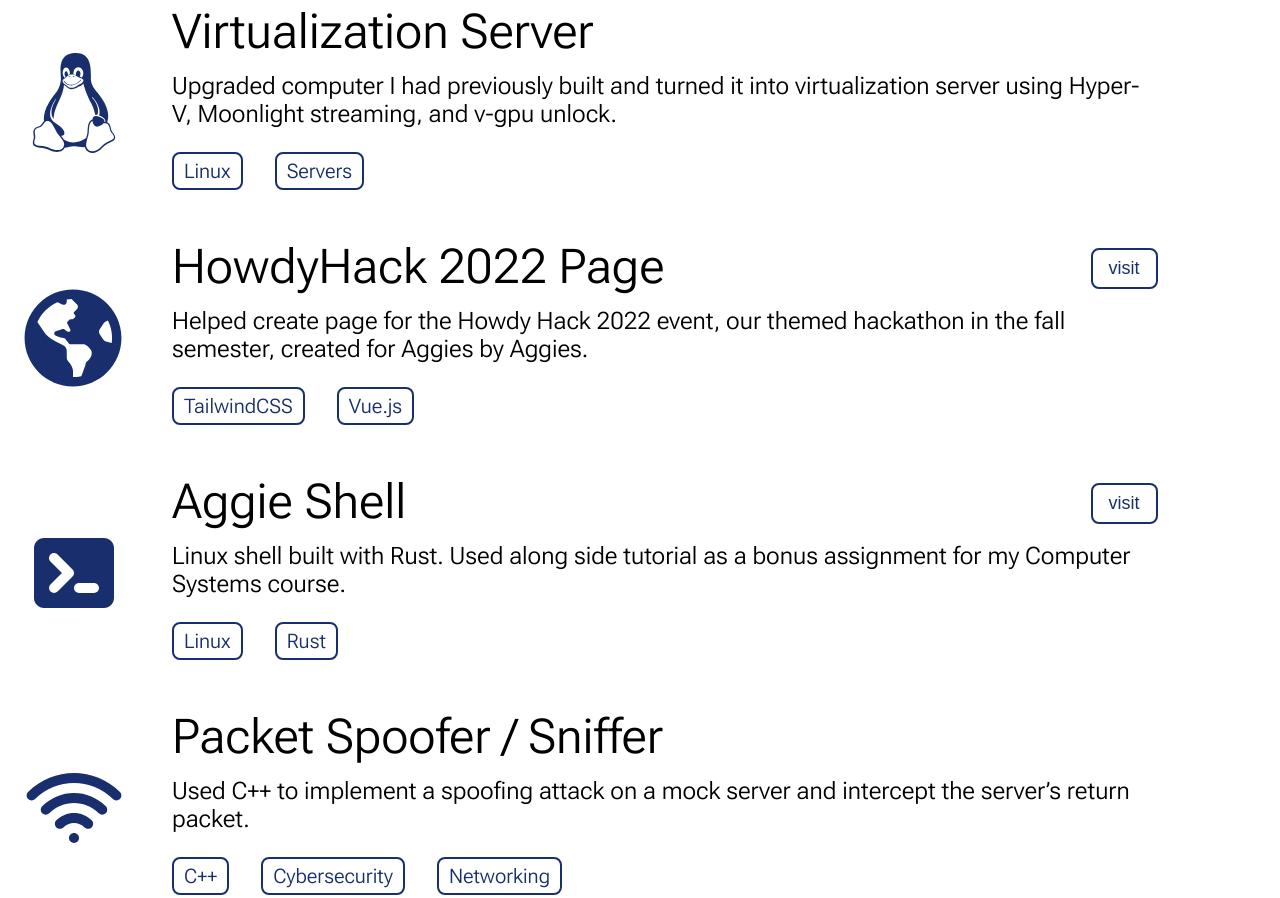
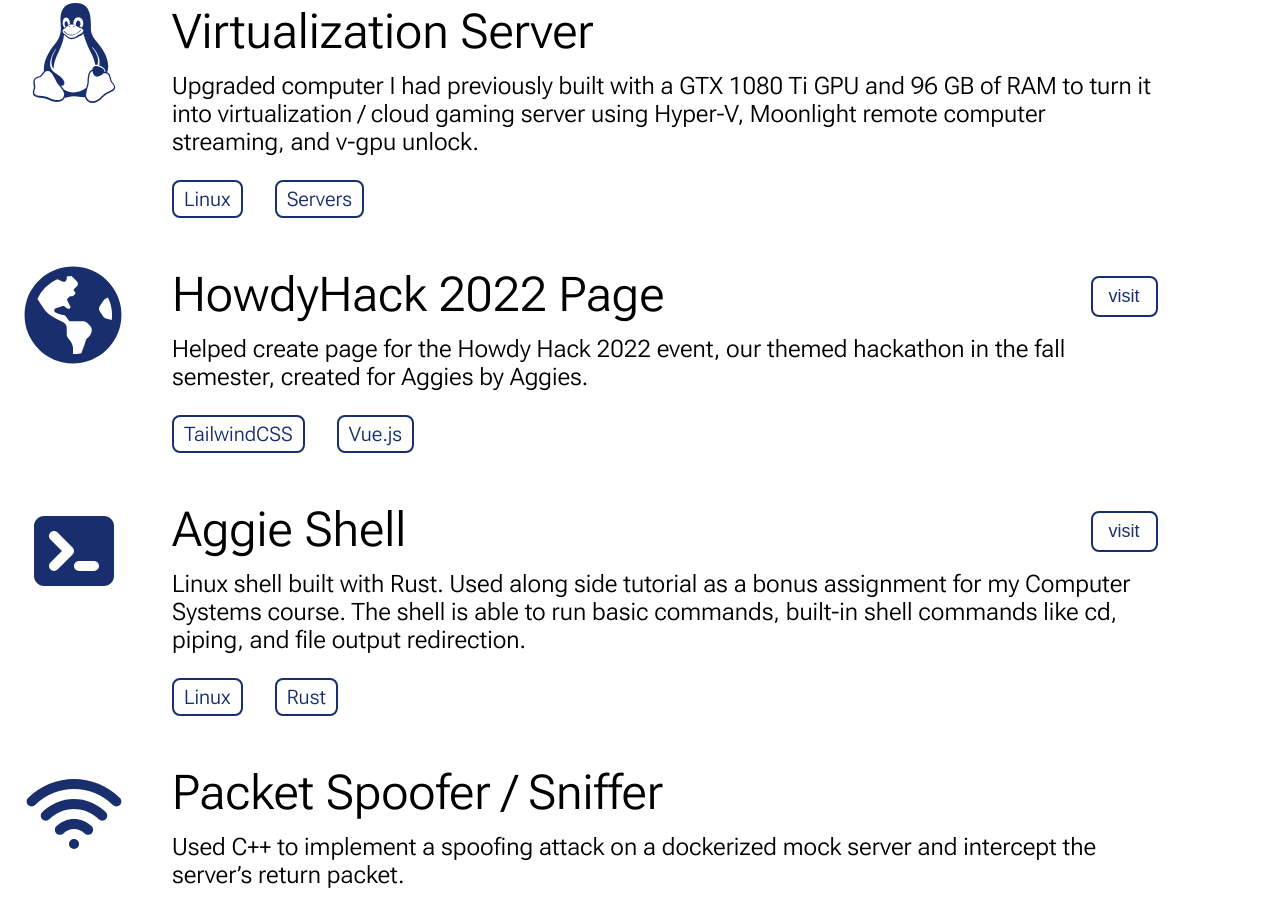
Before and after one commit to m-ruiz21/personal-website, a plain HTML site: page projects.html in a window 1280 px wide. Shown: the part 461-1359 px from the top of the page. Drawn offline with Linux system fonts and the light colour scheme; a web font is replaced by a local one.

Commit message:
updated projects

```diff
--- a/projects.html
+++ b/projects.html
@@ -37,7 +37,7 @@
                     {
                         logo: "assets/projects/linux.svg",
                         title: "Virtualization Server",
-                        description: "Upgraded computer I had previously built and turned it into virtualization server using Hyper-V, Moonlight streaming, and v-gpu unlock.",
+                        description: "Upgraded computer I had previously built with a GTX 1080 Ti GPU and 96 GB of RAM to turn it into virtualization / cloud gaming server using Hyper-V, Moonlight remote computer streaming, and v-gpu unlock.",
                         skills: ["Linux", "Servers"]
                     },
                     {
@@ -50,14 +50,14 @@
                     {
                         logo: "assets/projects/terminal.svg",
                         title: "Aggie Shell",
-                        description: "Linux shell built with Rust. Used along side tutorial as a bonus assignment for my Computer Systems course.",
+                        description: "Linux shell built with Rust. Used along side tutorial as a bonus assignment for my Computer Systems course. The shell is able to run basic commands, built-in shell commands like cd, piping, and file output redirection.",
                         link: "https://github.com/m-ruiz21/aggie_shell",
                         skills: ["Linux", "Rust"]
                     },
                     {
                         logo: "assets/projects/wifi.svg",
                         title: "Packet Spoofer / Sniffer",
-                        description: "Used C++ to implement a spoofing attack on a mock server and intercept the server’s return packet.",
+                        description: "Used C++ to implement a spoofing attack on a dockerized mock server and intercept the server’s return packet.",
                         skills: ["C++", "Cybersecurity", "Networking"]
                     },
                     {
@@ -103,13 +103,13 @@
                     {
                         logo: "assets/projects/3dCube.svg",
                         title: "3D Printer",
-                        description: "Built and used Vertex 3D printer.",
+                        description: "Built and use Vertex 3D printer.",
                         skills: ["Prototyping", "3D printing"]
                     },
                     {
                         logo: "assets/projects/bitcoin.svg",
                         title: "Bitcoin Miner",
-                        description: "Built two Bitcoin miners with my father in 2016.",
+                        description: "Using parts we got from ebay, my father and I built two Bitcoin miners in 2016.",
                         skills: ["Crypto", "Computing"]
                     }
                 ];
--- a/scripts/projects.js
+++ b/scripts/projects.js
@@ -3,7 +3,7 @@ function createTimeline(experiences) {
         let timelineItem = document.createElement("div");
         timelineItem.className = "timeline-item";
         timelineItem.innerHTML = `
-            <div class="timeline-left">
+            <div class="timeline-left project-img">
                 <div class="circle-space">
                     <img src="${experience.logo}" alt="${experience.company} logo">
                 </div>
--- a/styles/app.css
+++ b/styles/app.css
@@ -261,15 +261,16 @@ progress[value]::-webkit-progress-value {
 
 .timeline-item {
     display: flex;
-    align-items: center;
     margin-bottom: 2rem;
 }
 
 .timeline-left {
-    width: 100px;
+    width: 150px;
     margin-right: 3rem;
     text-align: center;
 }
+
+
 
 .timeline-right {
     flex-grow: 1;
@@ -324,6 +325,10 @@ progress[value]::-webkit-progress-value {
     flex-direction: row;
 }
 
+.project-img {
+    width: 100px;
+}
+
 .project-header h1 {
     width: 80%;
 }
```
Also changed, not shown: about.html (+1 -1 lines).
